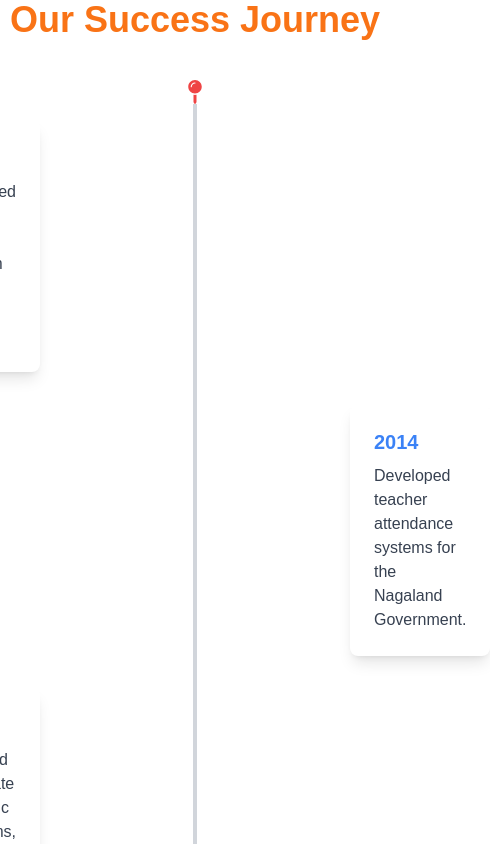
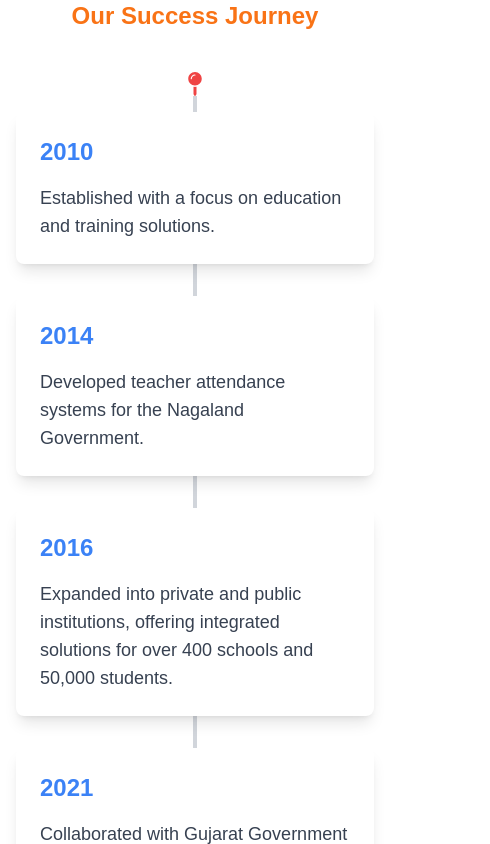
Before and after one commit to AJprSINGH/triz_app, a Next.js app: page /About/JourneyPath in a window 390 px wide. Shown: the top 844 px of the page, 490 px wide, since content can reach past the window. Built offline with nearby package versions, Linux system fonts and the light colour scheme.

Commit message:
AboutUs Responsiveness

```diff
--- a/src/pages/About/JourneyPath.jsx
+++ b/src/pages/About/JourneyPath.jsx
@@ -59,8 +59,8 @@ const JourneyPath = () => {
   }, []);
 
   return (
-    <div className="flex flex-col items-center space-y-16">
-      <h2 className="text-4xl font-bold text-orange-500">Our Success Journey</h2>
+    <div className="flex flex-col items-center space-y-16 mb-20">
+      <h2 className="lg:text-4xl sm:text-2xl font-bold text-orange-500">Our Success Journey</h2>
       <div className="relative w-full max-w-2xl">
         {/* Map Pin Icon at the Start of the Timeline */}
         <div className="absolute top-0 left-1/2 transform -translate-x-1/2 -translate-y-6 text-red-500">
@@ -75,19 +75,29 @@ const JourneyPath = () => {
             key={index}
             ref={(el) => (milestoneRefs.current[index] = el)}
             data-index={index}
-            className={`transition-opacity duration-1000 ease-in-out transform ${
+            className={`transition-opacity duration-1000 lg:px-0 sm:px-4 ease-in-out transform ${
               visibleMilestones.includes(index) ? 'opacity-100 translate-x-0' : 'opacity-0 translate-y-10'
             } flex ${index % 2 === 0 ? 'justify-end' : 'justify-start'} w-full py-4`}
           >
             <div
-              className="p-6 bg-white shadow-lg rounded-lg max-w-md"
+              className="lg:block sm:hidden p-4 bg-white shadow-lg rounded-lg max-w-md"
               style={{
                 marginLeft: index % 2 === 0 ? '20px' : '350px',
                 marginRight: index % 2 === 1 ? '20px' : '350px',
               }}
             >
-              <h3 className="text-xl font-bold text-blue-500">{milestone.year}</h3>
-              <p className="text-gray-700 mt-2">{milestone.description}</p>
+              <h3 className="text-xl font-bold text-blue-500 sm:text-2xl">{milestone.year}</h3>
+              <p className="text-gray-700 mt-4 sm:mt-4 sm:text-lg">{milestone.description}</p>
+              </div>
+              <div
+              className="lg:hidden sm:block p-6 bg-white shadow-lg rounded-lg max-w-sm"
+              style={{
+                marginLeft: index % 2 === 0 ? '0' : 'auto',
+                marginRight: index % 2 === 1 ? '0' : 'auto',
+              }}
+            >
+              <h3 className="text-xl font-bold text-blue-500 sm:text-2xl">{milestone.year}</h3>
+              <p className="text-gray-700 mt-2 sm:mt-4 sm:text-lg">{milestone.description}</p>
             </div>
           </div>
         ))}
--- a/src/pages/Header/Navbar_new.jsx
+++ b/src/pages/Header/Navbar_new.jsx
@@ -1,6 +1,6 @@
 import React, { useState , useEffect} from "react";
 import { makeStyles } from "@mui/styles";
-
+import { useRouter } from 'next/router';
 const useStyles = makeStyles((theme) => ({
     container: {
     width: "100%", // Ensure the container takes the full width
@@ -10,7 +10,7 @@ const useStyles = makeStyles((theme) => ({
     zIndex:999,
   },
     wrapper: {
-      padding: "20px 40px",
+      padding: "5px 20px",
       display: "flex",
       justifyContent: "space-between",
       alignItems: "center",
@@ -189,7 +189,7 @@ const useStyles = makeStyles((theme) => ({
 
 const data = {
   headerNavbar: [
-    { name: "HOME", link: "/" },
+    { name: "HOME", link: "/center_home" },
     { name: "PRICING", link: "/pricing" },
     { name: "RESOURCES", link: "/resources" },
   ],
@@ -235,6 +235,7 @@ const Index = ({ dropdownDataType }) => {
   const [active, setActive] = useState(false);
   const [openDropdown, setOpenDropdown] = useState(null);
   const [isClient, setIsClient] = useState(false);
+  const router = useRouter();
 
   useEffect(() => {
     setIsClient(true);
@@ -242,7 +243,9 @@ const Index = ({ dropdownDataType }) => {
   useEffect(() => {
     document.body.style.overflow = active ? "hidden" : "unset";
   }, [active]);
-
+  const handleClickHome = () => {
+    router.push("/");
+  };
   const toggleDropdown = (key) => {
     setOpenDropdown((prev) => (prev === key ? null : key));
   };
@@ -256,6 +259,7 @@ const Index = ({ dropdownDataType }) => {
             src="/center_home_images/Group 190 (1).png"
             alt="logo"
             className="object-contain shrink-0 w-28 max-w-full aspect-[2.67]"
+            onClick={handleClickHome}
           />
           <div onClick={() => setActive(!active)}>
             <div
```
